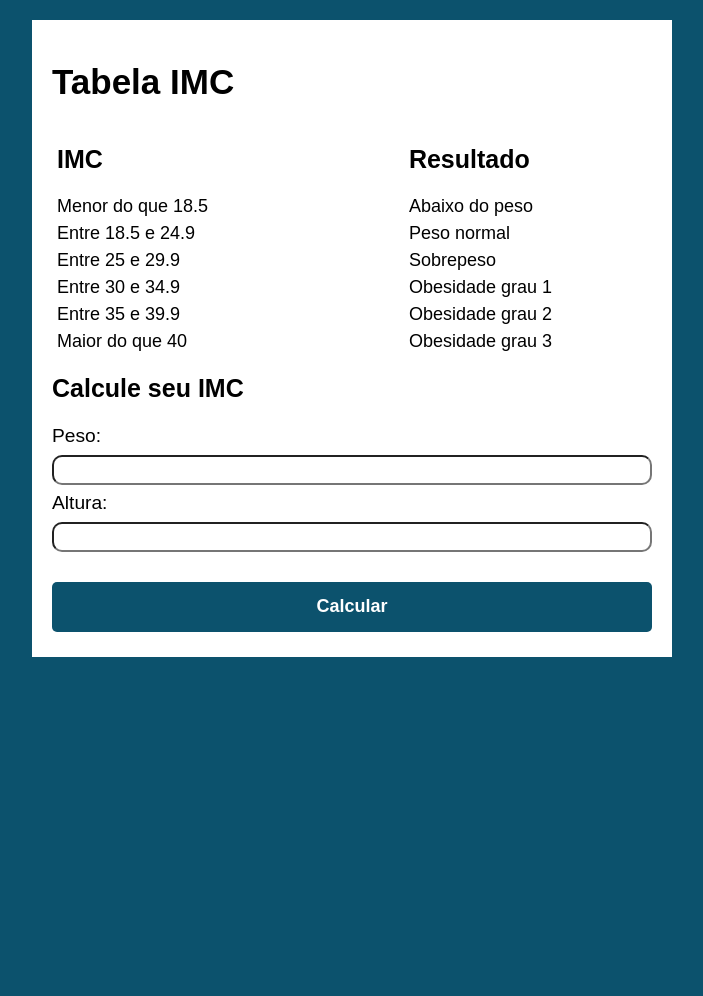
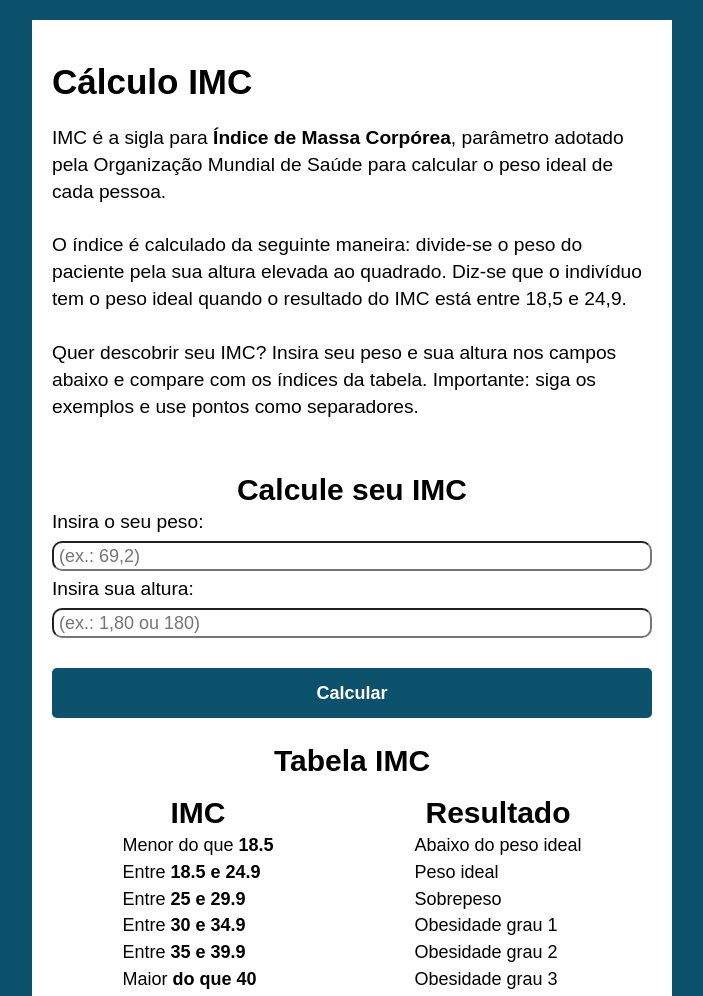
Before and after one commit to glisboa123/exercicio-calculadora-imc, a plain HTML site: page index.html in a window 1280 px wide. Shown: the top 996 px of the page, without its empty margins (288-991 px from the left). Before the commit the page ends 800 px from the top, so only its background shows below. Drawn offline with Linux system fonts and the light colour scheme.

Commit message:
Converte de Cm p/ M caso o cliente digite e nao permite a quebra do programa, alterações em alguns textos.

```diff
--- a/assets/css/styles.css
+++ b/assets/css/styles.css
@@ -22,15 +22,19 @@ h1 {
 }
 
 h2 {
-    font-size: 25px;
+    font-size: 30px;
+    text-align: center;
+    margin-top: 30px;
+    margin-bottom: 5px;
 }
 
 .flex-container {
     display: flex;
-    justify-content: space-between;
-    padding-right: 100px;
-    padding-left: 5px;
+    justify-content: space-around;
+    margin: 0 auto;
     font-size: 18px;
+    margin-bottom: 20px;
+    margin-top: -10px;
 }
 
 .container {
--- a/assets/js/main.js
+++ b/assets/js/main.js
@@ -5,8 +5,10 @@ form.addEventListener('submit', function (enviar) { // adicionou evento no formu
     let inputPeso = enviar.target.querySelector("#peso"); // capturou os dados dos inputs
     let inputAltura = enviar.target.querySelector("#altura"); // capturou os dados dos inputs
 
+
     const peso = Number(inputPeso.value); // converteu os dados obtidos dos inputs
     const altura = Number(inputAltura.value); // converteu os dados obtidos dos inputs
+
 
     // testa se retorna com NaN e apresenta o resultado peso invalido
 
@@ -42,6 +44,10 @@ function getNivelImc(imc) {
 }
 
 function getImc(peso, altura) { // função criada para obter o calcula do IMC;
+    if (altura > 100) {
+        altura = altura / 100; // caso seja digitado altura em CM, converte para metros e não da erro no programa.
+    }
+
     const imc = peso / (altura * altura);
     return imc.toFixed(2);
 }
--- a/index.html
+++ b/index.html
@@ -12,42 +12,51 @@
 <body>
 
     <section class="container">
-        <h1>Tabela IMC</h1>
+        <h1>Cálculo IMC</h1>
+        <p>IMC é a sigla para <b>Índice de Massa Corpórea</b>, parâmetro adotado pela Organização Mundial de Saúde para
+        calcular o peso ideal de cada pessoa.<br><br>
+        O índice é calculado da seguinte maneira: divide-se o peso do paciente pela sua altura elevada ao quadrado.
+        Diz-se que o indivíduo tem o peso ideal quando o resultado do IMC está entre 18,5 e 24,9.<br><br>
+        Quer descobrir seu IMC? Insira seu peso e sua altura nos campos abaixo e compare com os índices da tabela.
+        Importante: siga os exemplos e use pontos como separadores.<br><br></p>
+
+        <div class="calculadora">
+            <h2>Calcule seu IMC</h2>
+
+            <form id="formulario" action="calcular-imc">
+                <label for="peso">Insira o seu peso:</label>
+                <input type="number" name="peso" id="peso" step="0.01" placeholder="(ex.: 69,2)">
+
+                <label for="altura">Insira sua altura:</label>
+                <input type="number" name="altura" id="altura" step="0.01" placeholder="(ex.: 1,80 ou 180)">
+
+                <button>Calcular</button>
+
+            </form>
+        </div>
+        <h2>Tabela IMC</h2>
         <div class="flex-container">
+
             <div>
                 <h2>IMC</h2>
-                <div>Menor do que 18.5</div>
-                <div>Entre 18.5 e 24.9</div>
-                <div>Entre 25 e 29.9</div>
-                <div>Entre 30 e 34.9</div>
-                <div>Entre 35 e 39.9</div>
-                <div>Maior do que 40</div>
+                <div>Menor do que <b>18.5</b></div>
+                <div>Entre <b>18.5 e 24.9</b></div>
+                <div>Entre <b>25 e 29.9</b></div>
+                <div>Entre <b>30 e 34.9</b></div>
+                <div>Entre <b>35 e 39.9</b></div>
+                <div>Maior <b>do que 40</b></div>
 
             </div>
 
             <div>
                 <h2>Resultado</h2>
-                <div>Abaixo do peso</div>
-                <div>Peso normal</div>
+                <div>Abaixo do peso ideal</div>
+                <div>Peso ideal</div>
                 <div>Sobrepeso</div>
                 <div>Obesidade grau 1</div>
                 <div>Obesidade grau 2</div>
                 <div>Obesidade grau 3</div>
             </div>
-        </div>
-        <div class="calculadora">
-            <h2>Calcule seu IMC</h2>
-
-            <form id="formulario" action="calcular-imc">
-                <label for="peso">Peso:</label>
-                <input type="number" name="peso" id="peso" step="0.01">
-
-                <label for="altura">Altura:</label>
-                <input type="number" name="altura" id="altura" step="0.01">
-
-                <button>Calcular</button>
-
-            </form>
         </div>
 
         <div id="resultado"></div>
```
